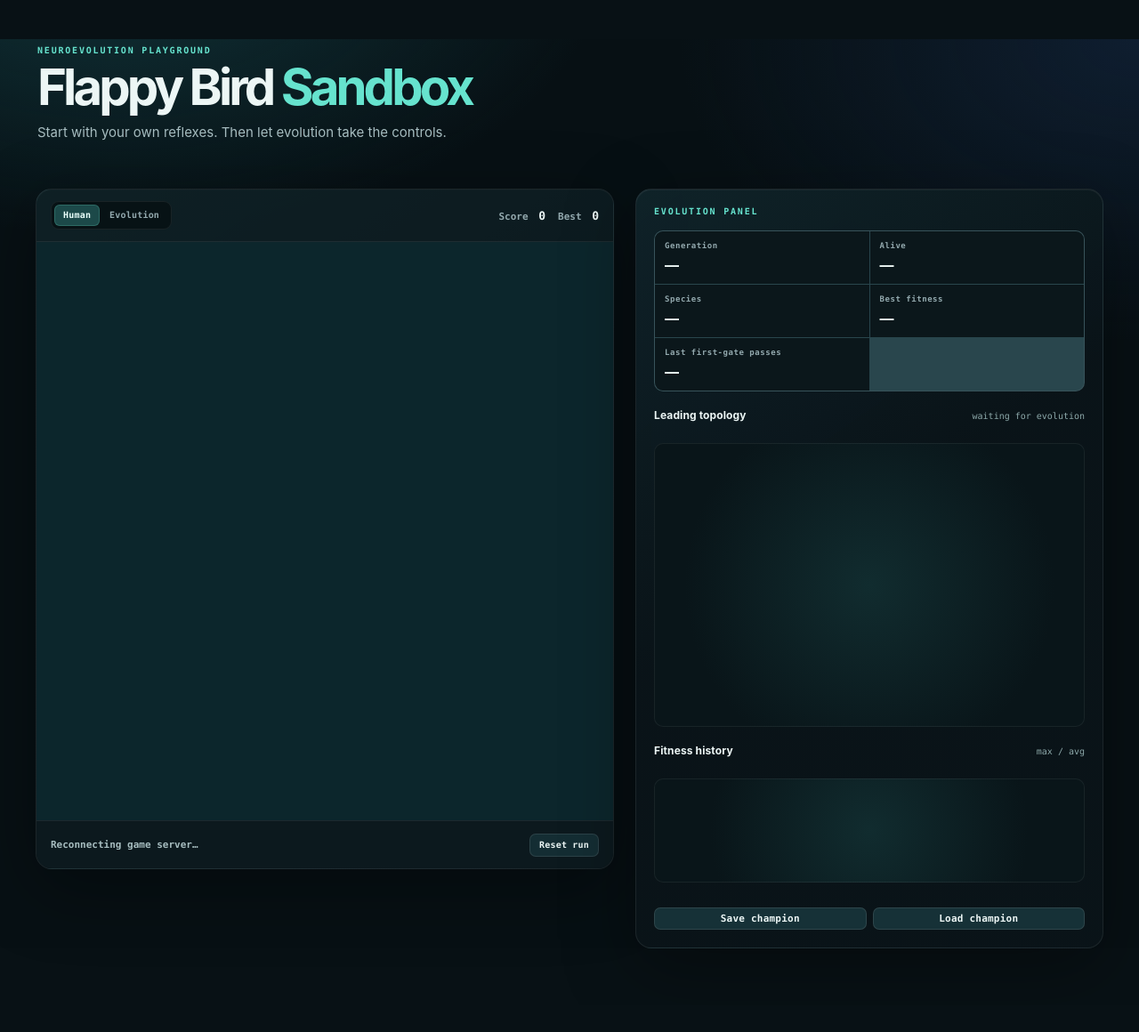
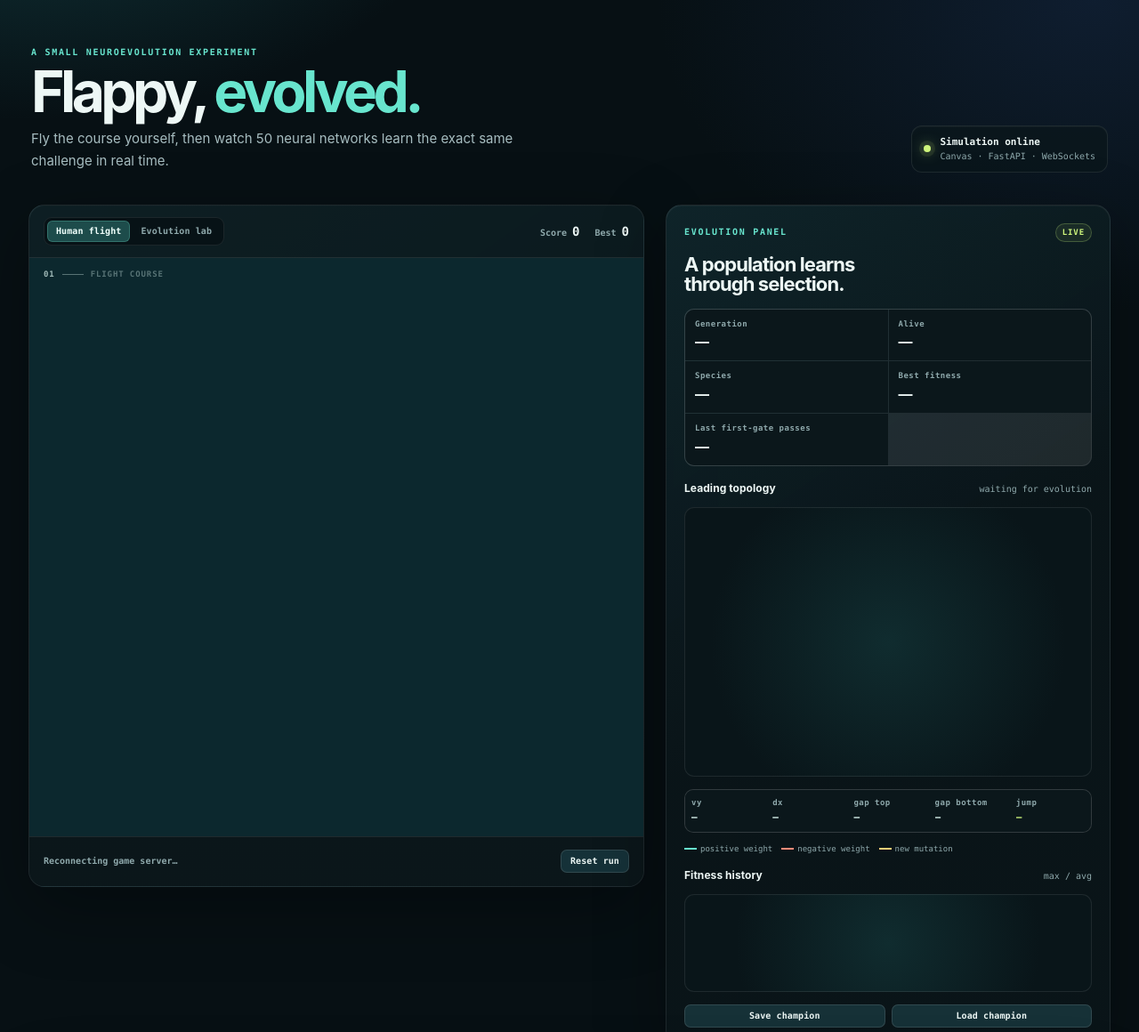
Before and after one commit to CharlieHubbard7/flappy-neat-sandbox, a plain HTML site: page app/static/index.html in a window 1280 px wide. Shown: the top 1160 px of the page at 89% size. Before the commit the page ends 1130 px from the top, so only its background shows below. Drawn offline with Linux system fonts and the light colour scheme.

Commit message:
design portfolio-ready simulation interface

```diff
--- a/app/static/evolution.js
+++ b/app/static/evolution.js
@@ -14,6 +14,13 @@ const bestName = document.querySelector("#best-name");
 const toggle = document.querySelector("#toggle");
 const telemetry = Object.fromEntries(["generation", "alive", "species", "fitness", "first-gate"].map((name) => [name, document.querySelector(`#${name}`)]));
 const mutation = document.querySelector("#mutation-note");
+const inputReadouts = {
+  vy: document.querySelector("#input-vy"),
+  dx: document.querySelector("#input-dx"),
+  dy_top: document.querySelector("#input-top"),
+  dy_bottom: document.querySelector("#input-bottom"),
+};
+const jumpValue = document.querySelector("#jump-value");
 let socket;
 let paused = false;
 
@@ -33,7 +40,11 @@ function connect() {
 function setMode(mode) {
   if (window.sandboxMode === mode) return;
   window.sandboxMode = mode;
-  document.querySelectorAll(".mode-button").forEach((button) => button.classList.toggle("active", button.dataset.mode === mode));
+  document.querySelectorAll(".mode-button").forEach((button) => {
+    const active = button.dataset.mode === mode;
+    button.classList.toggle("active", active);
+    button.setAttribute("aria-pressed", String(active));
+  });
   humanControls.hidden = mode !== "human";
   evolutionControls.hidden = mode !== "evolution";
   scoreName.textContent = mode === "human" ? "Score" : "Generation";
@@ -68,6 +79,11 @@ function render(state) {
   telemetry.species.textContent = state.species;
   telemetry.fitness.textContent = state.bestFitness.toFixed(2);
   telemetry["first-gate"].textContent = `${state.lastFirstGate || state.passedFirstGate} / ${state.population}`;
+  Object.entries(state.leader.inputs).forEach(([name, value]) => {
+    inputReadouts[name].textContent = Number(value).toFixed(2);
+  });
+  jumpValue.textContent = state.leader.output.toFixed(2);
+  jumpValue.parentElement.classList.toggle("active", state.leader.output > 0.5);
   const addedNodes = state.graph.newNodes.length;
   const addedEdges = state.graph.newConnections.length;
   mutation.textContent = addedNodes || addedEdges ? `new: ${addedNodes} node${addedNodes === 1 ? "" : "s"}, ${addedEdges} edge${addedEdges === 1 ? "" : "s"}` : "stable topology";
--- a/app/static/index.html
+++ b/app/static/index.html
@@ -8,24 +8,33 @@
   </head>
   <body>
     <main class="shell">
-      <header>
-        <p class="eyebrow">NEUROEVOLUTION PLAYGROUND</p>
-        <h1>Flappy Bird <span>Sandbox</span></h1>
-        <p class="subtitle">Start with your own reflexes. Then let evolution take the controls.</p>
+      <header class="masthead">
+        <div>
+          <p class="eyebrow">A SMALL NEUROEVOLUTION EXPERIMENT</p>
+          <h1>Flappy, <span>evolved.</span></h1>
+          <p class="subtitle">Fly the course yourself, then watch 50 neural networks learn the exact same challenge in real time.</p>
+        </div>
+        <div class="system-status" aria-label="Simulation status">
+          <span class="status-dot"></span>
+          <div><strong>Simulation online</strong><small>Canvas · FastAPI · WebSockets</small></div>
+        </div>
       </header>
 
       <section class="game-card" aria-label="Flappy Bird game">
         <div class="game-toolbar">
           <div class="mode-switch" role="group" aria-label="Sandbox mode">
-            <button class="mode-button active" data-mode="human" type="button">Human</button>
-            <button class="mode-button" data-mode="evolution" type="button">Evolution</button>
+            <button class="mode-button active" data-mode="human" type="button" aria-pressed="true">Human flight</button>
+            <button class="mode-button" data-mode="evolution" type="button" aria-pressed="false">Evolution lab</button>
           </div>
           <div class="scoreboard">
-            <span><span id="score-name">Score</span> <strong id="score">0</strong></span>
-            <span><span id="best-name">Best</span> <strong id="best">0</strong></span>
+            <span><span id="score-name">Score</span><strong id="score">0</strong></span>
+            <span><span id="best-name">Best</span><strong id="best">0</strong></span>
           </div>
         </div>
-        <canvas id="game" width="480" height="640" aria-label="Flappy Bird canvas"></canvas>
+        <div class="game-stage">
+          <canvas id="game" width="480" height="640" aria-label="Flappy Bird canvas"></canvas>
+          <div class="stage-mark" aria-hidden="true"><span>01</span><i></i><span>FLIGHT COURSE</span></div>
+        </div>
         <div class="game-footer">
           <span id="game-status">Press Space or click to flap</span>
           <div class="human-controls"><button id="reset" type="button">Reset run</button></div>
@@ -40,7 +49,8 @@
       </section>
 
       <aside class="evolution-panel">
-        <div class="panel-label">EVOLUTION PANEL</div>
+        <div class="panel-topline"><div class="panel-label">EVOLUTION PANEL</div><span class="live-tag">LIVE</span></div>
+        <h2 class="panel-title">A population learns<br />through selection.</h2>
         <div class="telemetry">
           <div><span>Generation</span><strong id="generation">—</strong></div>
           <div><span>Alive</span><strong id="alive">—</strong></div>
@@ -50,6 +60,14 @@
         </div>
         <div class="panel-heading"><h2>Leading topology</h2><span id="mutation-note">waiting for evolution</span></div>
         <canvas id="network" width="440" height="290" aria-label="Leading neural network topology"></canvas>
+        <div class="signal-grid" aria-label="Leading bird decisions">
+          <div><span>vy</span><strong id="input-vy">—</strong></div>
+          <div><span>dx</span><strong id="input-dx">—</strong></div>
+          <div><span>gap top</span><strong id="input-top">—</strong></div>
+          <div><span>gap bottom</span><strong id="input-bottom">—</strong></div>
+          <div class="jump-signal"><span>jump</span><strong id="jump-value">—</strong></div>
+        </div>
+        <div class="weight-key"><span><i class="positive"></i>positive weight</span><span><i class="negative"></i>negative weight</span><span><i class="novel"></i>new mutation</span></div>
         <div class="panel-heading"><h2>Fitness history</h2><span>max / avg</span></div>
         <canvas id="chart" width="440" height="105" aria-label="Fitness history chart"></canvas>
         <div class="storage-controls">
@@ -57,6 +75,15 @@
           <button id="load-champion" type="button">Load champion</button>
         </div>
       </aside>
+
+      <section class="explainers" aria-label="How the simulation works">
+        <div class="explainer-intro"><p class="eyebrow">HOW TO READ THE LAB</p><h2>Not a prerecorded animation.</h2><p>Each frame is a running physics simulation, evaluated by the bird’s evolving neural network.</p></div>
+        <ol>
+          <li><span>01</span><div><strong>Sense</strong><p>Velocity and pipe geometry become four normalized inputs.</p></div></li>
+          <li><span>02</span><div><strong>Decide</strong><p>Weighted connections resolve into one jump signal.</p></div></li>
+          <li><span>03</span><div><strong>Select</strong><p>Successful genomes reproduce while new structures stay protected by species.</p></div></li>
+        </ol>
+      </section>
     </main>
     <script type="module" src="/static/game.js"></script>
     <script type="module" src="/static/evolution.js"></script>
--- a/app/static/styles.css
+++ b/app/static/styles.css
@@ -1,88 +1,59 @@
 :root {
   color-scheme: dark;
-  --ink: #eaf4f4;
-  --muted: #8da3a8;
-  --edge: #21343a;
-  --panel: #0e191d;
-  --teal: #4ce2c4;
-  --coral: #fd8069;
-  background: #081115;
-  font-family: ui-monospace, SFMono-Regular, Menlo, Monaco, Consolas, monospace;
+  --ink: #edf7f5;
+  --muted: #8fa9ac;
+  --quiet: #5e797e;
+  --line: #ffffff16;
+  --panel: #0b171b;
+  --panel-raised: #10252b;
+  --teal: #68e5ce;
+  --lime: #cef57c;
+  --coral: #ff8b79;
+  --gold: #f4cf78;
+  font-family: Inter, ui-sans-serif, system-ui, -apple-system, BlinkMacSystemFont, "Segoe UI", sans-serif;
 }
 
 * { box-sizing: border-box; }
-body { margin: 0; min-height: 100vh; color: var(--ink); background: radial-gradient(circle at 18% 0%, #13363a 0, #081115 42rem); }
-.shell { width: min(1080px, calc(100% - 32px)); margin: 52px auto; display: grid; grid-template-columns: minmax(0, 580px) 1fr; gap: 30px; align-items: start; }
-header { grid-column: 1 / -1; }
-.eyebrow, .panel-label { margin: 0 0 9px; color: var(--teal); font-size: 11px; letter-spacing: .15em; }
-h1, h2, p { margin-top: 0; }
-h1 { margin-bottom: 10px; font-size: clamp(31px, 5vw, 50px); letter-spacing: -.08em; }
-h1 span { color: var(--teal); }
-.subtitle { color: var(--muted); max-width: 600px; line-height: 1.6; }
-.game-card, .coming-soon { background: color-mix(in srgb, var(--panel) 93%, transparent); border: 1px solid var(--edge); box-shadow: 0 20px 70px #02060766; }
-.game-toolbar, .game-footer { display: flex; align-items: center; justify-content: space-between; padding: 14px 16px; font-size: 12px; color: var(--muted); }
-.game-toolbar { border-bottom: 1px solid var(--edge); }
-.mode-switch { display: flex; gap: 4px; }
-.mode-button { color: var(--muted); border: 0; background: transparent; padding: 5px 7px; }
-.mode-button.active { color: var(--teal); border-bottom: 1px solid var(--teal); }
-.scoreboard { display: flex; gap: 18px; }
-.scoreboard strong { color: var(--ink); margin-left: 5px; }
-canvas { display: block; width: 100%; height: auto; background: #0b252b; cursor: pointer; }
-.game-footer { border-top: 1px solid var(--edge); min-height: 54px; }
-.game-footer > span { white-space: nowrap; overflow: hidden; text-overflow: ellipsis; }
-button { border: 1px solid #2a5f64; background: #122a2e; color: var(--ink); font: inherit; padding: 7px 10px; cursor: pointer; }
-button:hover { border-color: var(--teal); color: var(--teal); }
-.evolution-controls { display: flex; gap: 5px; justify-content: flex-end; }
-.evolution-controls button, .storage-controls button { padding: 6px 7px; font-size: 11px; }
-.speed.active { color: var(--teal); border-color: var(--teal); }
-.evolution-panel { padding: 20px; background: color-mix(in srgb, var(--panel) 93%, transparent); border: 1px solid var(--edge); box-shadow: 0 20px 70px #02060766; }
-.telemetry { display: grid; grid-template-columns: 1fr 1fr; gap: 1px; margin: 16px 0 21px; border: 1px solid var(--edge); background: var(--edge); }
-.telemetry div { padding: 10px; background: var(--panel); }.telemetry span { display: block; color: var(--muted); font-size: 10px; margin-bottom: 5px; }.telemetry strong { font-size: 15px; }
-.panel-heading { display: flex; justify-content: space-between; align-items: baseline; gap: 12px; }.panel-heading h2 { margin: 0 0 10px; font-size: 14px; }.panel-heading span { color: var(--muted); font-size: 10px; text-align: right; }
-#network, #chart { width: 100%; height: auto; display: block; background: #0a1519; border: 1px solid #1b3035; cursor: default; }
-#chart { margin-bottom: 14px; }.storage-controls { display: flex; gap: 7px; }.storage-controls button { flex: 1; }
-@media (max-width: 800px) { .shell { grid-template-columns: 1fr; margin-top: 28px; }.coming-soon { min-height: 220px; } }
-
-/* The original sandbox used dense terminal styling. These overrides keep the
-   technical character while giving the game enough visual breathing room. */
-:root {
-  --ink: #ecf6f5;
-  --muted: #93a9ae;
-  --edge: #29464d;
-  --panel: #0c181d;
-  --panel-raised: #112228;
-  --teal: #66e3ce;
-  --lime: #c9f36b;
-  --coral: #ff8a78;
-  font-family: Inter, ui-sans-serif, system-ui, -apple-system, BlinkMacSystemFont, "Segoe UI", sans-serif;
+[hidden] { display: none !important; }
+body {
+  margin: 0;
+  min-width: 320px;
+  min-height: 100vh;
+  color: var(--ink);
+  background:
+    radial-gradient(850px 540px at 2% -14%, #19555b9e, transparent 62%),
+    radial-gradient(700px 500px at 96% 0%, #182d5075, transparent 70%),
+    #071014;
 }
 
-[hidden] { display: none !important; }
-body {
-  background:
-    radial-gradient(900px 520px at 10% -10%, #18515888, transparent 62%),
-    radial-gradient(760px 500px at 100% 0%, #172d4f77, transparent 68%),
-    #071014;
-}
-.shell { width: min(1200px, calc(100% - 40px)); margin: 44px auto 64px; grid-template-columns: minmax(0, 650px) minmax(360px, 1fr); gap: 24px; }
-header { padding: 8px 2px 12px; }.eyebrow, .panel-label { font: 700 10px/1 ui-monospace, SFMono-Regular, Menlo, monospace; letter-spacing: .18em; }
-h1 { font-size: clamp(34px, 4.4vw, 58px); line-height: .95; letter-spacing: -.07em; margin-bottom: 13px; }
-.subtitle { font-size: 15px; max-width: 530px; color: #a7bdc0; }
-.game-card, .evolution-panel { background: linear-gradient(145deg, #10242aee, #0a1419f5 45%); border: 1px solid #ffffff13; border-radius: 18px; box-shadow: 0 22px 80px #0000005c, inset 0 1px #ffffff0d; overflow: hidden; }
-.game-toolbar, .game-footer { padding: 13px 16px; border-color: #ffffff12; font: 600 11px/1 ui-monospace, SFMono-Regular, Menlo, monospace; }
-.game-toolbar { background: #0e1e23aa; }.mode-switch { padding: 3px; border: 1px solid #ffffff12; border-radius: 9px; background: #071215; gap: 1px; }
-.mode-button { padding: 7px 10px; border-radius: 6px; }.mode-button.active { background: #1c4949; color: #eafffb; border: 0; box-shadow: inset 0 0 0 1px #76edd133; }
-.scoreboard { gap: 14px; }.scoreboard span { color: var(--muted); }.scoreboard strong { color: var(--ink); font-size: 13px; }
-#game { background: #0c262c; aspect-ratio: 3 / 4; max-height: 650px; object-fit: contain; }
-.game-footer { background: #0c191e; }.game-footer > span { color: #a7bdc0; }
-button { border-color: #ffffff1a; border-radius: 7px; background: #142d33; font: 700 10px/1 ui-monospace, SFMono-Regular, Menlo, monospace; letter-spacing: .02em; transition: background .16s, border-color .16s, color .16s, transform .16s; }
-button:hover { background: #1b4144; transform: translateY(-1px); }.speed.active { background: #24665e; color: #effffb; border-color: #7af0d0aa; }
-.evolution-panel { padding: 20px; display: flex; flex-direction: column; gap: 14px; }.evolution-panel > * { margin: 0; }
-.telemetry { margin: 2px 0 0; border-color: #ffffff12; border-radius: 10px; overflow: hidden; }.telemetry div { background: #0b171b; padding: 11px; }.telemetry span { font: 700 9px/1.3 ui-monospace, SFMono-Regular, Menlo, monospace; letter-spacing: .06em; }.telemetry strong { font-variant-numeric: tabular-nums; font-size: 16px; color: #f1fbf9; }
-.panel-heading { margin-top: 5px; }.panel-heading h2 { font-size: 12px; letter-spacing: .01em; }.panel-heading span { font: 10px/1.2 ui-monospace, SFMono-Regular, Menlo, monospace; color: #8da9aa; }
-#network, #chart { border: 1px solid #ffffff10; border-radius: 10px; background: radial-gradient(circle at center, #112c2f, #091519 72%); }
-#network { min-height: 250px; }.storage-controls button { background: #163137; }
-@media (max-width: 860px) {
-  .shell { width: min(660px, calc(100% - 28px)); margin: 24px auto 44px; grid-template-columns: 1fr; }
-  .evolution-panel { padding: 17px; }.game-footer { align-items: flex-start; gap: 12px; flex-direction: column; }.evolution-controls { width: 100%; justify-content: space-between; }
-}
+.shell { width: min(1216px, calc(100% - 48px)); margin: 44px auto 72px; display: grid; grid-template-columns: minmax(0, 692px) minmax(372px, 1fr); gap: 24px; align-items: start; }
+.masthead { grid-column: 1 / -1; display: flex; justify-content: space-between; gap: 34px; align-items: flex-end; padding: 10px 3px 12px; }
+.eyebrow, .panel-label { margin: 0 0 11px; color: var(--teal); font: 700 10px/1 ui-monospace, SFMono-Regular, Menlo, monospace; letter-spacing: .17em; }
+h1, h2, p { margin-top: 0; }
+h1 { margin-bottom: 13px; font-size: clamp(42px, 5vw, 68px); letter-spacing: -.072em; line-height: .88; }
+h1 span { color: var(--teal); }.subtitle { max-width: 550px; margin-bottom: 0; color: #a7bdc0; font-size: 15px; line-height: 1.65; }
+.system-status { display: flex; gap: 10px; align-items: center; min-width: 218px; padding: 11px 13px; border: 1px solid var(--line); border-radius: 12px; background: #0b171bb8; box-shadow: inset 0 1px #ffffff0a; }
+.system-status strong { display: block; font: 700 11px/1.3 ui-monospace, SFMono-Regular, Menlo, monospace; }.system-status small { display: block; margin-top: 3px; color: var(--muted); font: 10px/1.2 ui-monospace, SFMono-Regular, Menlo, monospace; }
+.status-dot { width: 8px; height: 8px; border-radius: 50%; background: var(--lime); box-shadow: 0 0 0 5px #cef57c17, 0 0 15px #cef57ca0; }
+
+.game-card, .evolution-panel, .explainers { border: 1px solid var(--line); border-radius: 18px; background: linear-gradient(145deg, #10262ce8, #0a1519f5 50%); box-shadow: 0 24px 80px #00000054, inset 0 1px #ffffff0a; }
+.game-card { overflow: hidden; }.game-toolbar, .game-footer { display: flex; align-items: center; justify-content: space-between; gap: 12px; padding: 13px 16px; color: var(--muted); font: 700 10px/1 ui-monospace, SFMono-Regular, Menlo, monospace; }
+.game-toolbar { border-bottom: 1px solid var(--line); background: #0d1d21b5; }.game-footer { min-height: 56px; border-top: 1px solid var(--line); background: #0b171bd4; }
+.mode-switch { display: flex; padding: 3px; gap: 2px; border: 1px solid var(--line); border-radius: 9px; background: #071216; }.mode-button { border: 0; border-radius: 6px; padding: 7px 10px; color: var(--muted); background: transparent; font: inherit; cursor: pointer; }.mode-button.active { color: #effffb; background: #1d4c4b; box-shadow: inset 0 0 0 1px #7aefd43d; }
+.scoreboard { display: flex; gap: 17px; }.scoreboard span { display: flex; gap: 6px; align-items: baseline; }.scoreboard strong { color: var(--ink); font-size: 14px; font-variant-numeric: tabular-nums; }
+.game-stage { position: relative; }.game-stage canvas { display: block; width: 100%; height: auto; max-height: 650px; background: #0c282e; cursor: pointer; }.stage-mark { position: absolute; top: 14px; left: 16px; display: flex; align-items: center; gap: 8px; color: #e6fff959; font: 700 9px/1 ui-monospace, SFMono-Regular, Menlo, monospace; letter-spacing: .1em; pointer-events: none; }.stage-mark i { width: 24px; height: 1px; background: #e6fff959; }.stage-mark span:first-child { color: #e6fff9b0; }
+.game-footer > span { overflow: hidden; white-space: nowrap; text-overflow: ellipsis; }.human-controls, .evolution-controls { display: flex; gap: 5px; }.evolution-controls { justify-content: flex-end; }
+button { border: 1px solid #ffffff1e; border-radius: 7px; padding: 7px 10px; color: var(--ink); background: #153138; font: 700 10px/1 ui-monospace, SFMono-Regular, Menlo, monospace; letter-spacing: .01em; cursor: pointer; transition: transform .16s, border-color .16s, background .16s, color .16s; }
+button:hover { transform: translateY(-1px); border-color: #75ead0b3; background: #1b4144; color: #f4fffc; }.speed.active { border-color: #7af0d0a5; background: #27665f; color: #f1fffb; }
+
+.evolution-panel { padding: 20px; display: flex; flex-direction: column; gap: 14px; }.evolution-panel > * { margin: 0; }.panel-topline { display: flex; align-items: center; justify-content: space-between; }.panel-topline .panel-label { margin: 0; }.live-tag { padding: 5px 7px; color: var(--lime); border: 1px solid #cef57c3d; border-radius: 999px; background: #cef57c12; font: 700 9px/1 ui-monospace, SFMono-Regular, Menlo, monospace; letter-spacing: .1em; }.panel-title { margin: 0; font-size: 22px; line-height: 1.02; letter-spacing: -.042em; }
+.telemetry { display: grid; grid-template-columns: 1fr 1fr; gap: 1px; margin: 2px 0 0; overflow: hidden; border: 1px solid var(--line); border-radius: 11px; background: var(--line); }.telemetry div { padding: 11px; background: #0b171b; }.telemetry span, .signal-grid span { display: block; margin-bottom: 5px; color: var(--muted); font: 700 9px/1.2 ui-monospace, SFMono-Regular, Menlo, monospace; letter-spacing: .055em; }.telemetry strong { font-size: 16px; font-variant-numeric: tabular-nums; }
+.panel-heading { display: flex; align-items: baseline; justify-content: space-between; gap: 12px; margin-top: 3px; }.panel-heading h2 { margin: 0; font-size: 12px; letter-spacing: .005em; }.panel-heading span { color: var(--muted); font: 10px/1.2 ui-monospace, SFMono-Regular, Menlo, monospace; text-align: right; }
+#network, #chart { display: block; width: 100%; height: auto; border: 1px solid var(--line); border-radius: 11px; background: radial-gradient(circle at center, #102c2f, #091519 73%); }#network { min-height: 246px; }
+.signal-grid { display: grid; grid-template-columns: repeat(5, 1fr); overflow: hidden; border: 1px solid var(--line); border-radius: 10px; background: var(--line); }.signal-grid div { min-width: 0; padding: 9px 7px; background: #0b171b; }.signal-grid strong { display: block; overflow: hidden; color: #dffaf3; font: 700 11px/1.2 ui-monospace, SFMono-Regular, Menlo, monospace; text-overflow: ellipsis; }.signal-grid .jump-signal strong { color: var(--lime); }.signal-grid .jump-signal.active { background: #cef57c1a; box-shadow: inset 0 0 0 1px #cef57c35; }.weight-key { display: flex; flex-wrap: wrap; gap: 10px; color: var(--muted); font: 9px/1 ui-monospace, SFMono-Regular, Menlo, monospace; }.weight-key span { display: flex; gap: 4px; align-items: center; }.weight-key i { width: 14px; height: 2px; background: var(--teal); }.weight-key .negative { background: var(--coral); }.weight-key .novel { background: var(--gold); }
+.storage-controls { display: flex; gap: 7px; }.storage-controls button { flex: 1; background: #163137; }
+
+.explainers { grid-column: 1 / -1; display: grid; grid-template-columns: minmax(250px, .9fr) 2fr; gap: 34px; padding: 25px; background: linear-gradient(110deg, #10262cdb, #0a1519f5); }.explainer-intro h2 { margin-bottom: 10px; font-size: 25px; letter-spacing: -.045em; }.explainer-intro p:last-child { margin: 0; color: var(--muted); line-height: 1.55; font-size: 14px; }.explainers ol { display: grid; grid-template-columns: repeat(3, 1fr); gap: 16px; padding: 0; margin: 0; list-style: none; }.explainers li { display: flex; gap: 10px; padding-left: 14px; border-left: 1px solid #ffffff1b; }.explainers li > span { color: var(--teal); font: 700 11px/1 ui-monospace, SFMono-Regular, Menlo, monospace; }.explainers strong { display: block; margin-bottom: 5px; font-size: 13px; }.explainers li p { margin: 0; color: var(--muted); font-size: 12px; line-height: 1.55; }
+
+@media (max-width: 880px) { .shell { width: min(670px, calc(100% - 28px)); margin: 28px auto 48px; grid-template-columns: 1fr; }.masthead { align-items: flex-start; flex-direction: column; gap: 20px; }.system-status { min-width: 0; }.game-footer { align-items: flex-start; flex-direction: column; }.evolution-controls { width: 100%; justify-content: space-between; }.explainers { grid-template-columns: 1fr; gap: 24px; }.explainers ol { gap: 14px; } }
+@media (max-width: 520px) { .shell { width: min(100% - 20px, 670px); margin-top: 16px; }.masthead { padding: 8px 2px; }h1 { font-size: 46px; }.subtitle { font-size: 14px; }.game-toolbar { align-items: flex-start; flex-direction: column; }.scoreboard { width: 100%; justify-content: space-between; }.mode-switch { width: 100%; }.mode-button { flex: 1; }.game-footer { padding: 12px; }.evolution-controls { flex-wrap: wrap; }.evolution-controls button { flex: 1 1 auto; }.evolution-panel { padding: 16px; }.signal-grid { grid-template-columns: repeat(3, 1fr); }.explainers { padding: 18px; }.explainers ol { grid-template-columns: 1fr; }.explainers li { padding: 0 0 0 12px; } }
```
